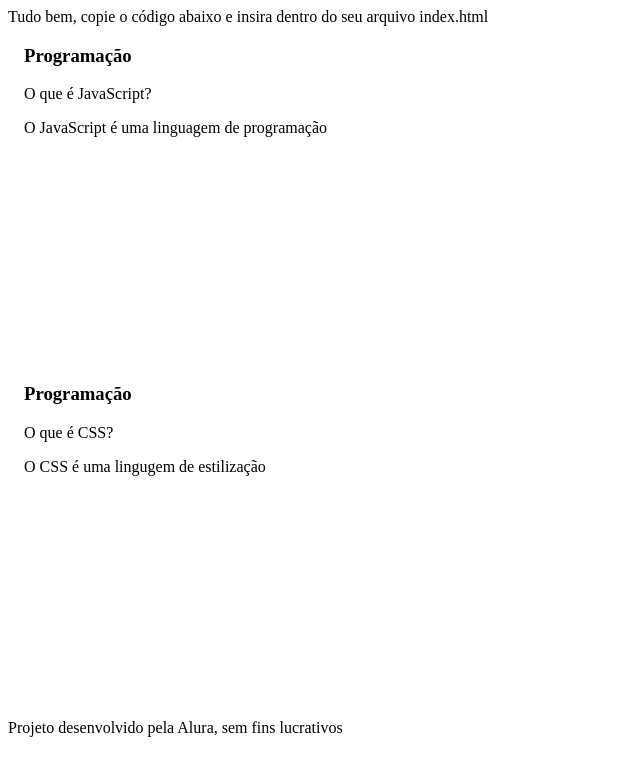
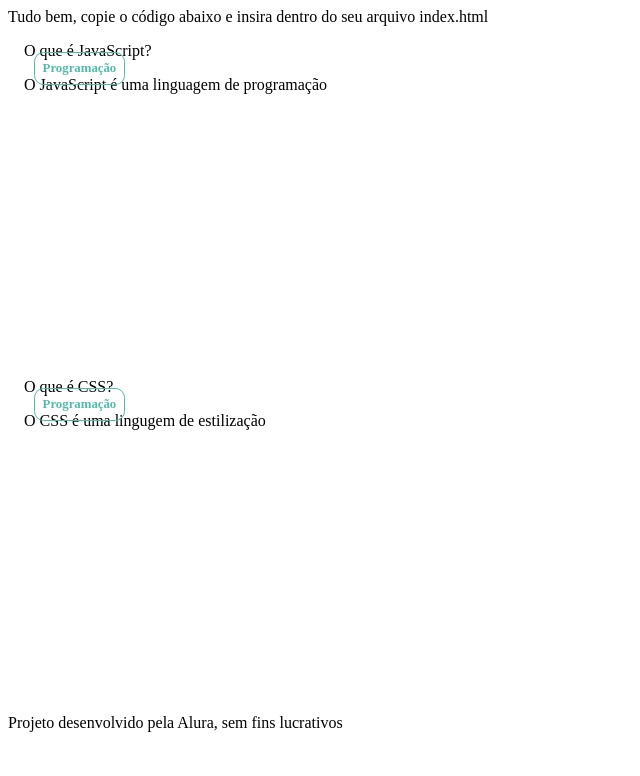
Before and after one commit to mateusschmidt1/repositorio-que-a-professora-quer, a plain HTML site: page index.html in a window 1280 px wide. Shown: the whole page, without its empty margins (0-640 px from the left). Drawn offline with Linux system fonts and the light colour scheme; files that its build step writes are made by us from their sources; a web font is replaced by a local one.

Commit message:
Update style.css

```diff
--- a/style.css
+++ b/style.css
@@ -16,3 +16,13 @@ body {
   flex-grow: 1;
   flex-basis: calc(33% - 6rem);
 }
+.cartao__conteudo h3 {
+  color: var(--text-color);
+  border: 1px solid var(--text-color);
+  text-align: left;
+  padding: 0.5rem;
+  position: absolute;
+  margin: 0.6rem;
+  border-radius: 0.6rem;
+  font-size: 1vw;
+}
```
